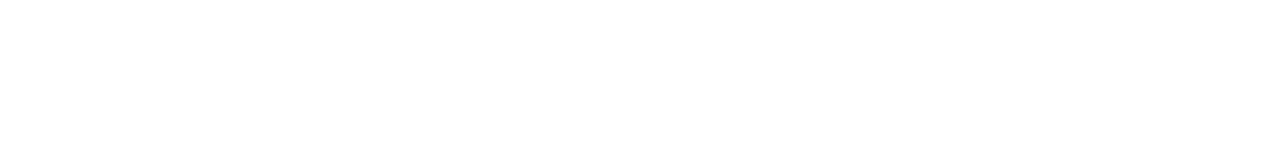
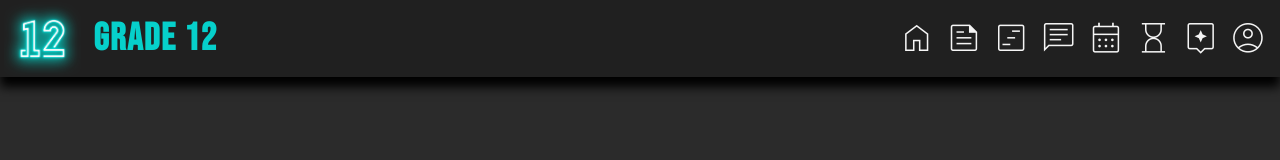
Before and after one commit to jisgrade12/home, a website: page public/index.html in a window 1280 px wide. Drawn offline with nearby package versions, Linux system fonts and the light colour scheme; a web font is replaced by a local one.

Commit message:
Added few new things

```diff
--- a/public/index.html
+++ b/public/index.html
@@ -5,7 +5,53 @@
 		<meta http-equiv="X-UA-Compatible" content="IE=edge" />
 		<meta name="viewport" content="width=device-width, initial-scale=1.0" />
 		<link rel="icon" type="image/x-icon" href="images/12_l.png" />
+		<link rel="stylesheet" href="stylesheets/style.css" />
+		<link
+			rel="stylesheet"
+			href="https://fonts.googleapis.com/css2?family=Material+Symbols+Outlined:opsz,wght,FILL,GRAD@20..48,100..700,0..1,-50..200"
+		/>
+		<script src="scripts/script.js"></script>
 		<title>Grade 12 | Home Page</title>
 	</head>
-	<body></body>
+	<body>
+		<nav>
+			<a href="#"><img src="images/12_s.png" alt="Grade 12 Logo" /></a>
+			<h1 id="nav-name">Grade 12</h1>
+			<span class="pages"
+				><a href="pages/account.html"
+					><span class="material-symbols-outlined">
+						home <span class="hover-info"> Home </span></span
+					></a
+				><a href="pages/account.html"
+					><span class="material-symbols-outlined">
+						feed <span class="hover-info">News</span></span
+					></a
+				><a href="pages/account.html"
+					><span class="material-symbols-outlined">
+						view_timeline <span class="hover-info">Timeline</span></span
+					></a
+				><a href="pages/account.html"
+					><span class="material-symbols-outlined">
+						chat <span class="hover-info">Chatting</span></span
+					></a
+				><a href="pages/account.html"
+					><span class="material-symbols-outlined">
+						calendar_month <span class="hover-info">Calendar</span></span
+					></a
+				><a href="pages/account.html"
+					><span class="material-symbols-outlined">
+						hourglass_empty <span class="hover-info">Countdown(s)</span></span
+					></a
+				><a href="pages/account.html"
+					><span class="material-symbols-outlined">
+						assistant <span class="hover-info">Suggestions</span></span
+					></a
+				><a href="pages/account.html"
+					><span class="material-symbols-outlined">
+						account_circle <span class="hover-info">Account</span></span
+					></a
+				></span
+			>
+		</nav>
+	</body>
 </html>
--- /dev/null
+++ b/public/scripts/script.js
@@ -0,0 +1,13 @@
+"use strict";
+
+function typeWriter(el) {
+	const textArray = el.innerHTML.split("");
+	el.innerHTML = "";
+	textArray.forEach((letter, i) =>
+		setTimeout(() => (el.innerHTML += letter), 95 * i)
+	);
+
+	setInterval(() => typeWriter(el), 8000);
+}
+
+typeWriter(elementEl);
--- /dev/null
+++ b/public/stylesheets/style.css
@@ -0,0 +1,102 @@
+@import url("https://fonts.googleapis.com/css2?family=Bebas+Neue&family=Joan&family=Kdam+Thmor+Pro&family=Koulen&family=Titillium+Web&family=Tourney&display=swap");
+:root {
+	--main-color: #06d0cb;
+	--text-color: #f5f5f5;
+	--text-inverse: #2b2b2b;
+}
+head,
+body {
+	scroll-behavior: smooth;
+	margin: 0px;
+	height: 100%;
+	background-color: var(--text-inverse);
+	color: var(--text-color);
+	font-family: "titillium web", sans-serif;
+}
+a {
+	text-decoration: none;
+	color: inherit;
+}
+.material-symbols-outlined {
+	font-variation-settings: "FILL" 0, "wght" 400, "GRAD" 0, "opsz" 48;
+	user-select: none;
+}
+nav {
+	display: flex;
+	position: fixed;
+	width: 100%;
+	height: 6vw;
+	z-index: 1000;
+	background-color: #242424;
+	box-shadow: #000000 0 10px 10px;
+	transition: all 0.5s ease-in-out;
+}
+nav:hover {
+	background-color: #202020;
+	color: var(--text-color);
+}
+nav:hover img {
+	filter: grayscale(0%);
+}
+nav img {
+	width: 6vw;
+	filter: grayscale(100%);
+	transition: all 0.5s ease-in-out;
+	margin-left: 0.3vw;
+}
+nav > .pages {
+	display: flex;
+	margin-top: 1.5vw;
+	margin-left: auto;
+	margin-right: 1vw;
+}
+nav > .pages .material-symbols-outlined {
+	font-variation-settings: "FILL" 0, "wght" 250, "GRAD" 0, "opsz" 48;
+	font-size: 3vw;
+	cursor: pointer;
+	transition: all 0.5s ease-in-out;
+	margin-left: 0.7vw;
+}
+nav > .pages .material-symbols-outlined:hover {
+	font-variation-settings: "FILL" 1, "wght" 250, "GRAD" 0, "opsz" 48;
+	color: var(--main-color);
+}
+span.hover-info {
+	display: none;
+	text-align: center;
+	justify-content: center;
+	align-items: center;
+	position: absolute;
+	filter: opacity(0%);
+	background-color: #434242;
+	height: 2vw;
+	transition: all 0.5s ease-in-out;
+	margin-left: -1.5vw;
+	margin-top: 1vh;
+	font-size: 1.2vw;
+	border-radius: 0.5vw;
+	color: var(--text-color);
+	border: var(--main-color) solid 1px;
+	cursor: none;
+	padding: 0 1vw;
+}
+span.hover-info:hover {
+	display: none;
+}
+nav > .pages .material-symbols-outlined:hover > span.hover-info {
+	font-family: "titillium web", sans-serif;
+	display: flex;
+	filter: opacity(100%);
+}
+#nav-name {
+	font-family: "bebas neue", sans-serif;
+	font-size: 3vw;
+	letter-spacing: 1.5px;
+	margin-top: 1.2vw;
+	transition: all 0.5s ease-in-out;
+	margin-left: 0.5vw;
+}
+nav:hover #nav-name {
+	margin-left: 1vw;
+	color: var(--main-color);
+}
```
Also changed, not shown: firebase.js (added, +23 -0 lines), public/pages/account.html (added).
